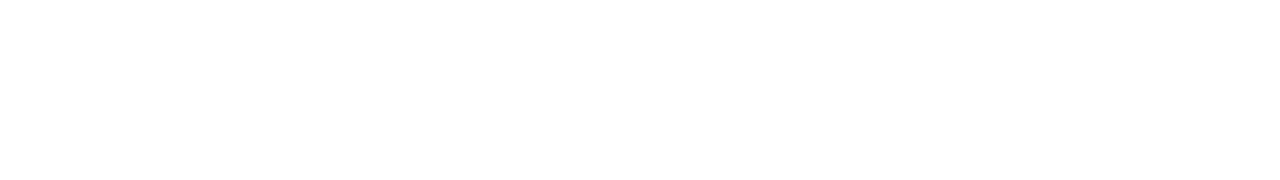
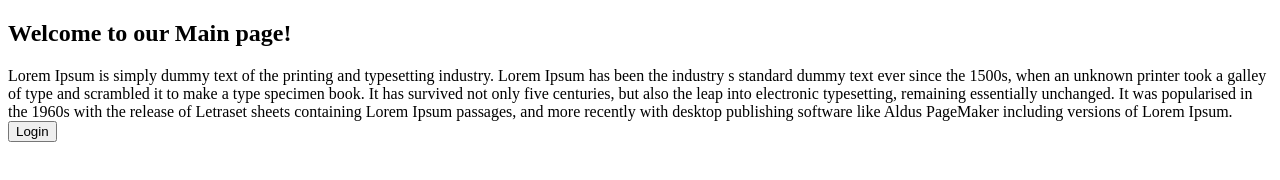
Before and after one commit to jvm-man/ManagerUI, a website built with webpack: page index.html in a window 1280 px wide. Built offline with nearby package versions, Linux system fonts and the light colour scheme.

Commit message:
38 - First View

```diff
--- a/index.html
+++ b/index.html
@@ -9,6 +9,7 @@
 
 <body>
     <script type="module" src="dist/bundle.js"></script>
+    <div id="main-container"></div>
 
 </body>
 
--- a/package.json
+++ b/package.json
@@ -4,7 +4,7 @@
   "description": "",
   "main": "index.js",
   "scripts": {
-    "webpack": "webpack"
+    "webpack": "webpack --watch"
   },
   "repository": {
     "type": "git",
--- a/src/Router.ts
+++ b/src/Router.ts
@@ -1,10 +1,23 @@
+import { MainController } from "./controllers/MainController";
 
 
 export class Router {
 
 
+    private mainElement = document.getElementById('main-container');
+
     public handleRequest() {
         console.log('Handling request for:' + this.getRoute());
+
+        switch (this.getRoute()) {
+
+            default:
+                if (this.mainElement) {
+                    const mainController: MainController = new MainController();
+                    this.mainElement.append(mainController.createView());
+                }
+                break;
+        }
     }
 
     private getRoute(): string {
--- /dev/null
+++ b/src/controllers/MainController.ts
@@ -0,0 +1,26 @@
+
+
+
+export class MainController {
+
+
+    public createView(): HTMLDivElement {
+        const container = document.createElement("div");
+
+        const title = document.createElement('h2');
+        title.innerText = 'Welcome to our Main page!'
+
+        const article = document.createElement("div");
+        article.innerText = 'Lorem Ipsum is simply dummy text of the printing and typesetting industry. Lorem Ipsum has been the industry s standard dummy text ever since the 1500s, when an unknown printer took a galley of type and scrambled it to make a type specimen book. It has survived not only five centuries, but also the leap into electronic typesetting, remaining essentially unchanged. It was popularised in the 1960s with the release of Letraset sheets containing Lorem Ipsum passages, and more recently with desktop publishing software like Aldus PageMaker including versions of Lorem Ipsum.';
+
+        const button = document.createElement('button');
+        button.innerText = 'Login';
+
+
+
+        container.append(title, article, button);
+
+        return container;
+    }
+
+}
```
